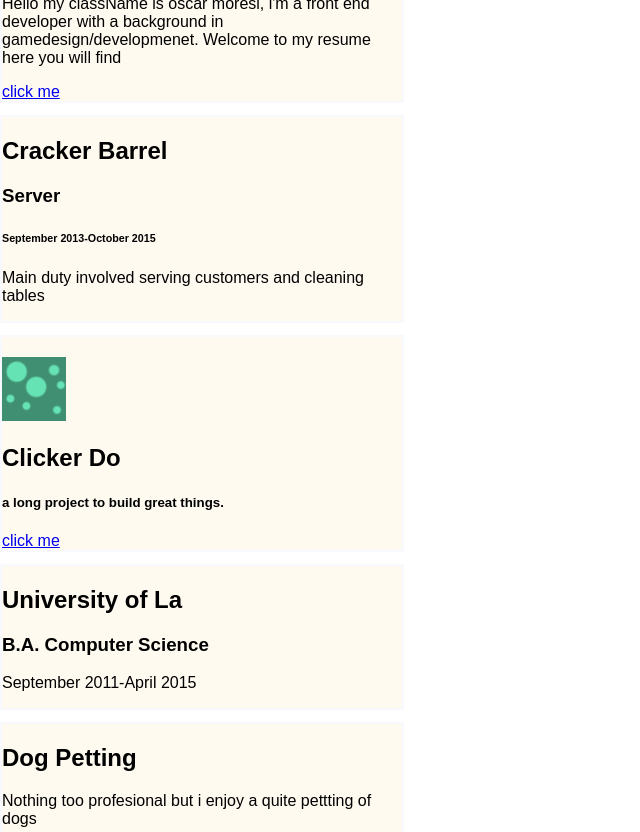
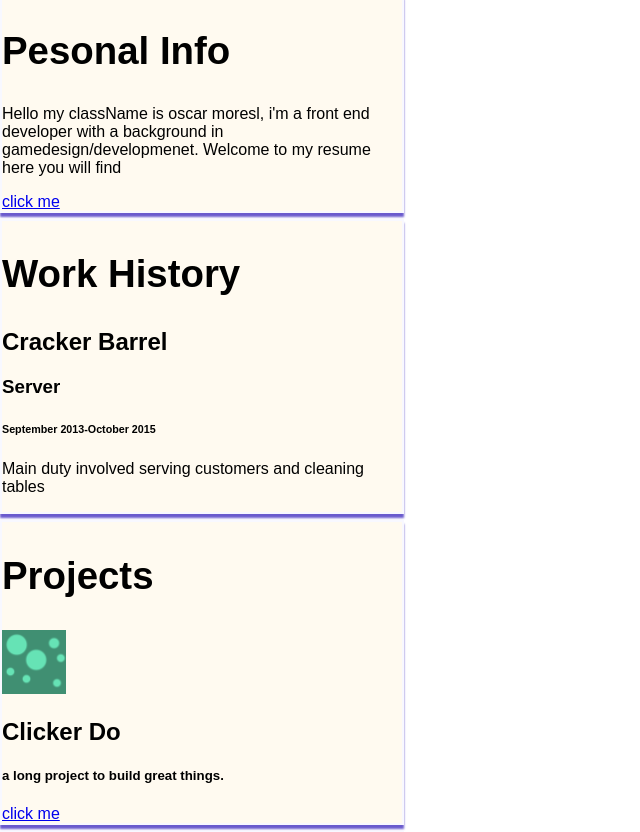
Before and after one commit to Vidsneezes/InteractiveResume, a React (Create React App) app: page / in a window 1280 px wide. Shown: the part 260-1092 px from the top of the page, without its empty margins (0-640 px from the left). Built offline with nearby package versions, Linux system fonts and the light colour scheme.

Commit message:
added titles to pages, added box shadows to page css and increased font size

```diff
--- a/src/App.css
+++ b/src/App.css
@@ -1,2 +1,5 @@
 .App {
+    float: left;
+    margin: 0px;
+
 }
--- a/src/App.js
+++ b/src/App.js
@@ -17,19 +17,19 @@ class App extends Component {
         <Page title="Info">
           <Info />
         </Page>
-        <Page>
+        <Page title="Pesonal Info">
           <PersonalInfo />
         </Page>
-        <Page>
+        <Page title="Work History">
           <WorkHistory />
         </Page>
-        <Page>
+        <Page title="Projects">
           <Project image={Dicon} alt="default image"/>
         </Page>
-        <Page>
+        <Page title="Education">
           <Education />
         </Page>
-        <Page>
+        <Page title="Hobbies">
           <Hobby />
         </Page>
         <Page>
--- a/src/components/page/Page.css
+++ b/src/components/page/Page.css
@@ -2,5 +2,10 @@
     background: floralwhite;
     width: 400px;
     border: 2px solid ghostwhite;
-    margin: 12px 0px;
+    margin: 0px 0px 6px;
+    box-shadow: 0px 4px 2px slateblue;
 }
+
+.page-intro {
+    font-size: 1.6em;
+}
```
